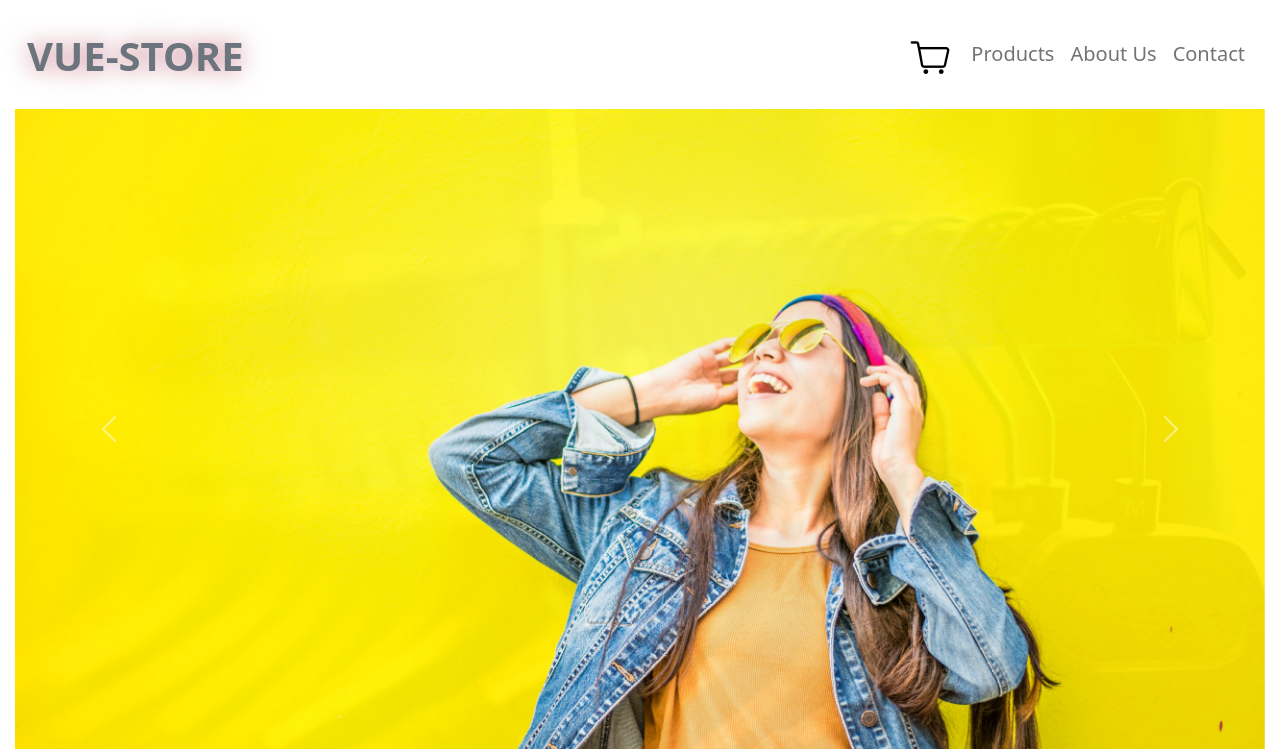
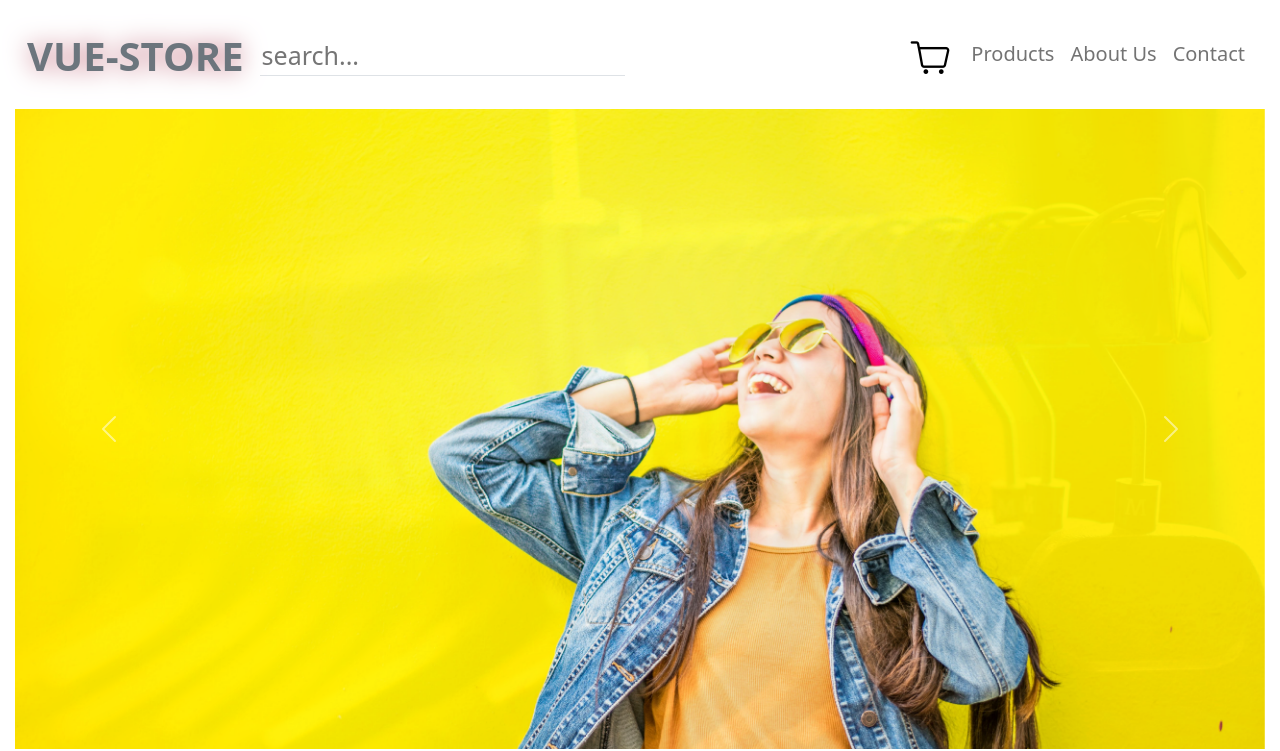
Before and after one commit to marcinel123/vue-store, a Vue app: page / in a window 1280 px wide. Shown: the top 751 px of the page. Built offline with nearby package versions, Linux system fonts and the light colour scheme.

Commit message:
added search bar at homepage and filtering options

```diff
--- a/src/App.vue
+++ b/src/App.vue
@@ -6,6 +6,19 @@
     <router-link class="navbar-brand" to="/">
       <span class="logo fw-bold text-secondary display-6"> VUE-STORE </span>
     </router-link>
+
+    <input
+      class="search-input border-0 border-bottom"
+      type="search"
+      placeholder="search..."
+      value=""
+      @input="search"
+    />
+    <div>
+      <ul class="result">
+        <li v-for="item in results" :key="item.id">{{ item.title }}</li>
+      </ul>
+    </div>
 
     <button
       class="navbar-toggler"
@@ -22,7 +35,9 @@
     >
       <ul class="navbar-nav">
         <li class="nav-item me-2">
-          <router-link to="/basket"><img src="./images/cart.png"/></router-link>
+          <router-link to="/basket"
+            ><img src="./images/cart.png"
+          /></router-link>
         </li>
         <li class="nav-item">
           <router-link class="nav-link" to="/products">Products</router-link>
@@ -40,8 +55,25 @@
 </template>
 
 <script>
+import mockData from "./mockData.json";
+import { ref } from "@vue/reactivity";
 export default {
   name: "App",
+
+  setup() {
+    let data = ref([]);
+    data.value = mockData;
+    const results = ref([]);
+
+    const search = (e) => {
+      const filteredData = data.value.filter((result) => {
+        return result.title.toLowerCase().includes(e.target.value);
+      });
+      results.value = filteredData;
+    };
+
+    return { data, search, results };
+  },
 };
 </script>
 
@@ -51,6 +83,6 @@ body {
 }
 
 .logo {
-  filter: drop-shadow(0 0 0.75rem rgb(198, 117, 133))
+  filter: drop-shadow(0 0 0.75rem rgb(198, 117, 133));
 }
 </style>
--- a/src/components/HomePage.vue
+++ b/src/components/HomePage.vue
@@ -90,7 +90,7 @@
         <h5>You can call us anytime</h5>
         <p>Monday-Sunday 9.00-18.00</p>
         <p>Phone: 555-555-5555</p>
-        <p>{{ email }}</p>
+
       </div>
     </div>
   </div>
@@ -107,11 +107,13 @@ export default {
 
     const emailValid = (e)=>{
       const signupBtn = document.querySelector(".signup-btn")
+      const signupAlert = document.querySelector(".signup-alert")
       if(e.target.value.includes("@")) {
         signupBtn.disabled = false
+        signupAlert.innerText = ""
       } else {
-        const signupAlert = document.querySelector(".signup-alert")
         signupAlert.innerText = "Please enter a valid email address."
+        signupAlert.style.color = "red"
         signupBtn.disabled = true
       }
     }
```
